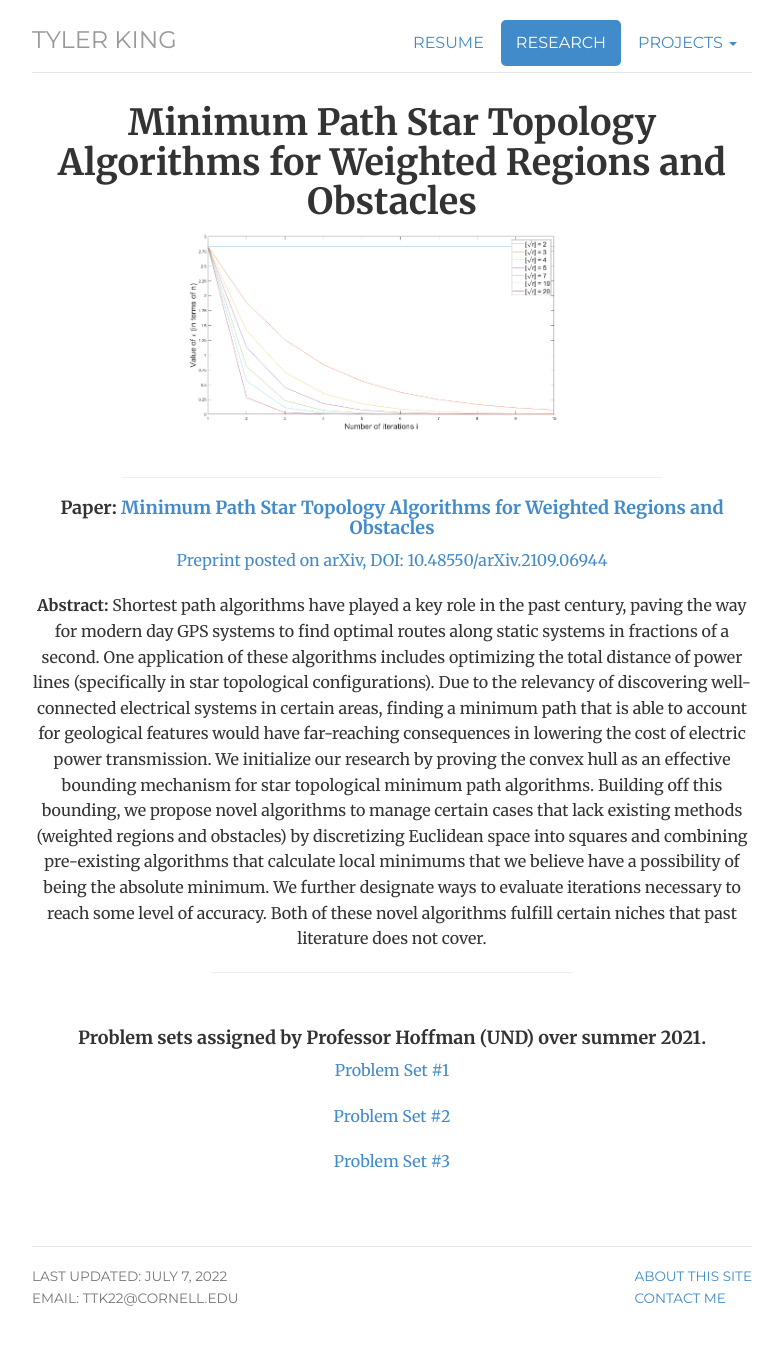
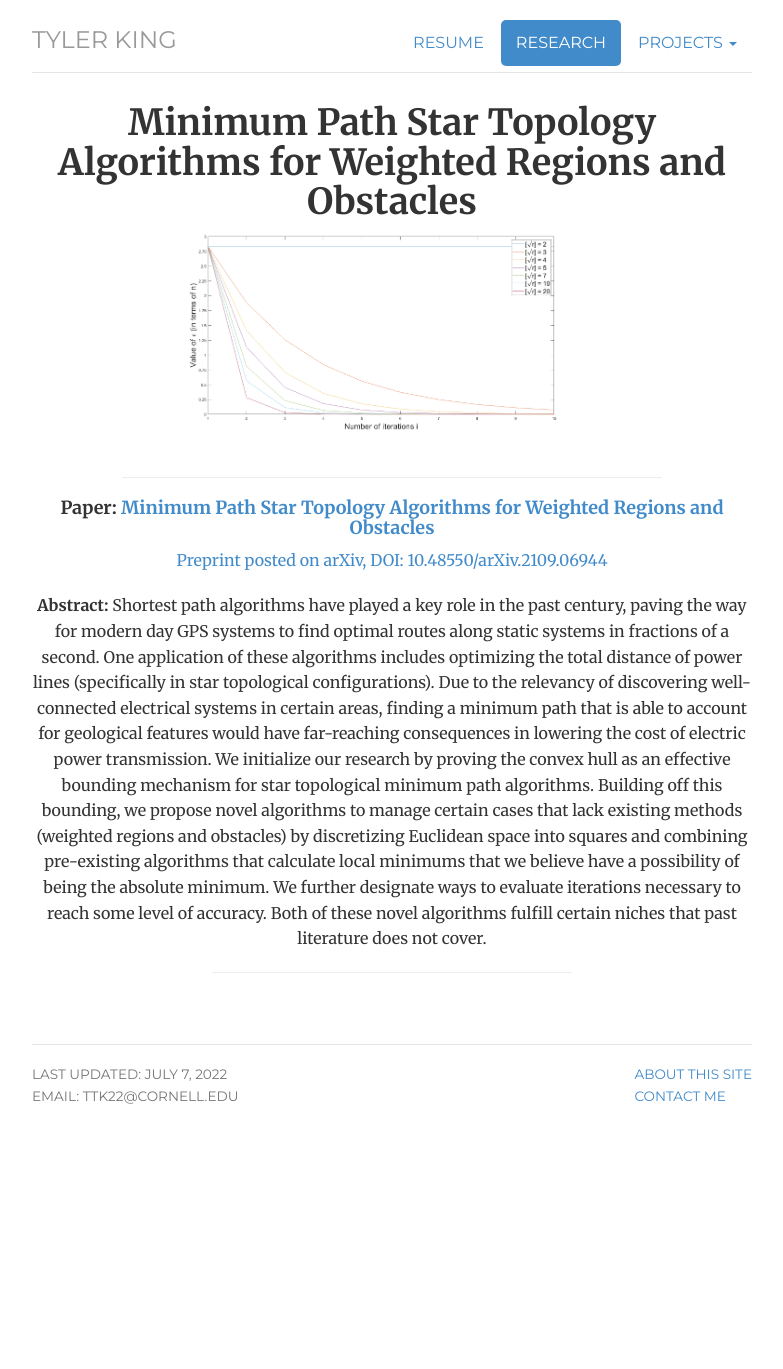
Before and after one commit to tylertking/tylertking.github.io, a Jekyll site: the page built from research/miscellaneous/startopology.html, in a window 1280 px wide. Shown: the whole page, without its empty margins (248-1031 px from the left). Built offline with Jekyll 4.4.1, drawn with Linux system fonts in a browser that asks for light colours; after the commit the page ends 1167 px from its top, so only the background shows below that.

Commit message:
Research test 10

```diff
--- a/research/index.html
+++ b/research/index.html
@@ -40,8 +40,8 @@ description: Research Experience of Tyler King
 <p></p>
 <p>  </p>
 
-{% include project-blurb.html inDepth="miscellaneous/qc.html" preview="resplot.PNG" title="Error Analysis of 3-qubit Standard and Modified Grover’s Algorithms through Noisy Channels" description=""%}
-{% include project-blurb.html inDepth="miscellaneous/startopology.html" preview="weighted regions 2.PNG" title="Error Analysis of 3-qubit Standard and Modified Grover’s Algorithms through Noisy Channels" description=""%}
+{% include project-blurb.html inDepth="miscellaneous/qc.html" preview="resplot.PNG" title="Error Analysis of 3-qubit Standard and Modified Grover’s Algorithms through Noisy Channels" description="An unpublished manuscript covering my work over summer 2021 and some related PSETs I did in conjunction with it."%}
+{% include project-blurb.html inDepth="miscellaneous/startopology.html" preview="weighted regions 2.PNG" title="Minimum Path Star Topology Algorithms for Weighted Regions and Obstacles" description="Research conducted with Professor Soltys at CSUCI that details generalizations of Weiszfeld's algorithm to weighted regions and obstacles."%}
 
 <h2>Process-Energy-Environmental Systems Engineering (PEESE)</h2>
 <p></p>
--- a/research/miscellaneous/startopology.html
+++ b/research/miscellaneous/startopology.html
@@ -24,11 +24,4 @@ description: Minimum Path Star Topology Algorithms for Weighted Regions and Obst
 	<center><hr width="50%"></center>
 	<br>
 
-	<h4> Problem sets assigned by Professor Hoffman (UND) over summer 2021. </h4>
-
-	<p> <a href="Quantum_Circuits_PSET1.pdf">Problem Set #1</a> </p>
-	<p> <a href="Quantum_Circuits_PSET2.pdf">Problem Set #2</a> </p>
-	<p> <a href="Quantum_Circuits_PSET3.pdf">Problem Set #3</a> </p>
-	<br>
-
 </div>
```
